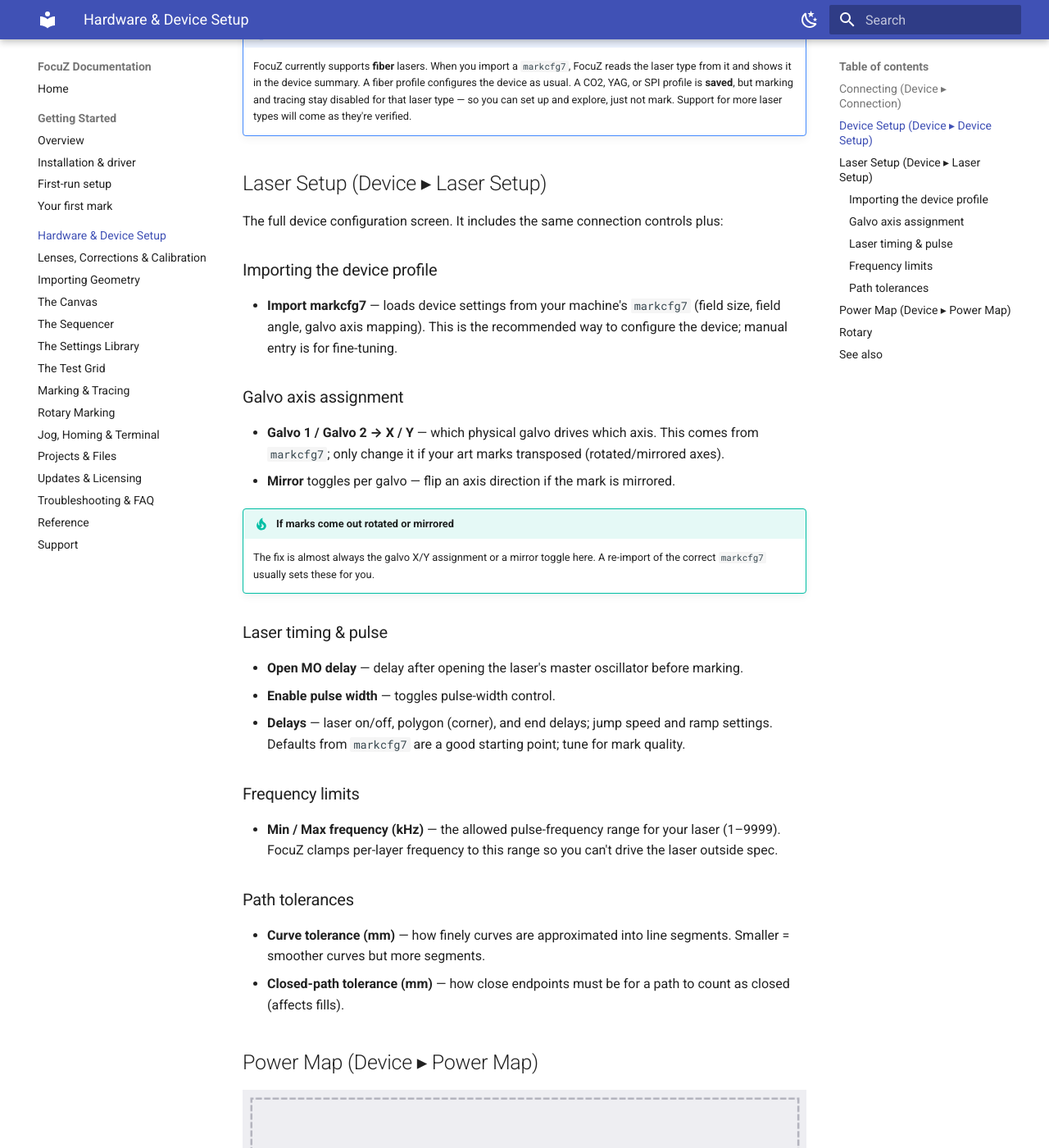
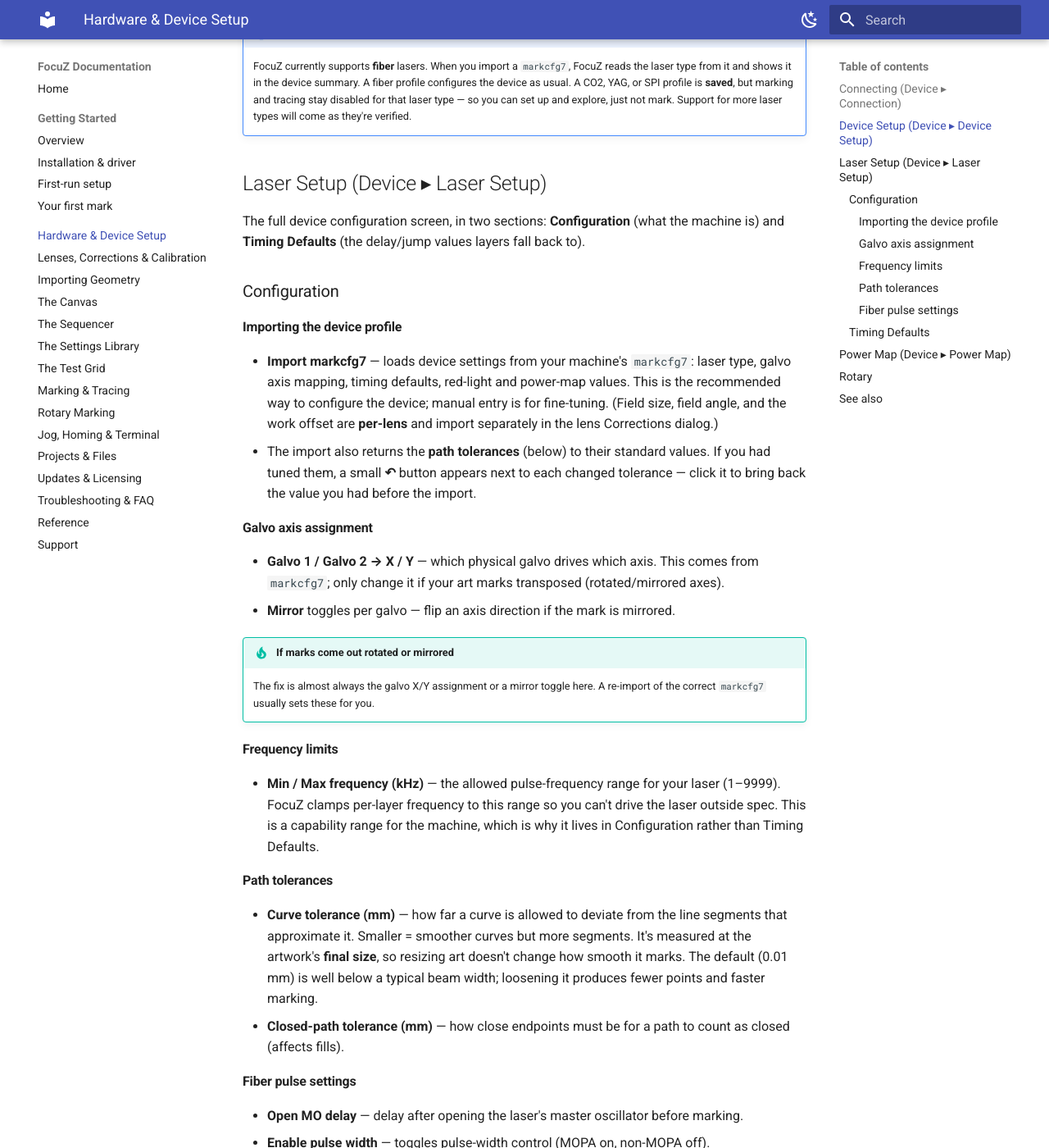
Before and after one commit to Lokahi-Shop/focuz-docs, an MkDocs documentation site: the page built from docs/hardware-setup.md, in a window 1280 px wide and 1400 px high, scrolled down 1294 px. Shown: the whole window at 82% size. Built offline with MkDocs 1.6.1 and Material for MkDocs 9.7.7, drawn with Linux system fonts in a browser that asks for light colours; some of the changed text lies outside the part shown.

Commit message:
Laser Setup: Timing Defaults section + tolerance restore on import (#10)
* Laser Setup: Timing Defaults section, tolerance restore on import, per-lens clarifications

- Split the Laser Setup reference into Configuration and the new Timing
  Defaults section (delay + jump moved there; frequency stays as a
  capability range in Configuration).
- Document that the device import returns path tolerances to standard
  values, with the new one-click restore buttons.
- Correct stale claims: device import does not load field size/angle
  (per-lens now), and the dialog no longer hosts connection controls.

Co-Authored-By: Claude Fable 5 <noreply@anthropic.com>

* Calibration Offset: Apply button now names the target lens

Co-Authored-By: Claude Fable 5 <noreply@anthropic.com>

* Calibration Offset: document the Return to 0,0 checkbox

Co-Authored-By: Claude Fable 5 <noreply@anthropic.com>

* WCS: document the canvas origin as the work-offset reference point

Co-Authored-By: Claude Fable 5 <noreply@anthropic.com>

* Lens field size: document unset semantics and the wrong-size vs wrong-shape split

Co-Authored-By: Claude Opus 5 (1M context) <noreply@anthropic.com>

* Curve tolerance: document it as a deviation measured at final size

Co-Authored-By: Claude Opus 5 (1M context) <noreply@anthropic.com>

* Troubleshooting: power-cycle the controller after EZCad2/LightBurn sessions

Their correction table stays resident in controller RAM and stacks on
FocuZ's own correction until power-off. Confirmed on hardware 2026-07-28.

Co-Authored-By: Claude Fable 5 <noreply@anthropic.com>

* Troubleshooting: FocuZ now resets the controller correction table at connect

Co-Authored-By: Claude Fable 5 <noreply@anthropic.com>

---------

Co-authored-by: Lokahi-Shop <djbfunk@gmail.com>
Co-authored-by: Claude Fable 5 <noreply@anthropic.com>

```diff
--- a/docs/hardware-setup.md
+++ b/docs/hardware-setup.md
@@ -5,8 +5,8 @@ you're setting up for the first time, start with [First-run setup](getting-start
 is the deeper reference.
 
 !!! note "Device vs. lens settings"
-    **Device** settings (here) describe the controller and galvo head — field size, axis mapping, laser
-    timing. **Lens** settings (correction, focal Z) are per-lens and live in
+    **Device** settings (here) describe the controller and galvo head — axis mapping, laser timing,
+    frequency range. **Lens** settings (field size, correction, focal Z) are per-lens and live in
     [Lenses, Corrections & Calibration](lenses-corrections.md).
 
 ## Connecting (Device ▸ Connection)
@@ -39,14 +39,22 @@ to a working configuration and is covered in
 
 ## Laser Setup (Device ▸ Laser Setup)
 
-The full device configuration screen. It includes the same connection controls plus:
+The full device configuration screen, in two sections: **Configuration** (what the machine is) and
+**Timing Defaults** (the delay/jump values layers fall back to).
 
-### Importing the device profile
+### Configuration
 
-- **Import markcfg7** — loads device settings from your machine's `markcfg7` (field size, field angle,
-  galvo axis mapping). This is the recommended way to configure the device; manual entry is for fine-tuning.
+#### Importing the device profile
 
-### Galvo axis assignment
+- **Import markcfg7** — loads device settings from your machine's `markcfg7`: laser type, galvo axis
+  mapping, timing defaults, red-light and power-map values. This is the recommended way to configure the
+  device; manual entry is for fine-tuning. (Field size, field angle, and the work offset are **per-lens**
+  and import separately in the lens Corrections dialog.)
+- The import also returns the **path tolerances** (below) to their standard values. If you had tuned
+  them, a small **↶** button appears next to each changed tolerance — click it to bring back the value
+  you had before the import.
+
+#### Galvo axis assignment
 
 - **Galvo 1 / Galvo 2 → X / Y** — which physical galvo drives which axis. This comes from `markcfg7`; only
   change it if your art marks transposed (rotated/mirrored axes).
@@ -56,24 +64,33 @@ The full device configuration screen. It includes the same connection controls p
     The fix is almost always the galvo X/Y assignment or a mirror toggle here. A re-import of the correct
     `markcfg7` usually sets these for you.
 
-### Laser timing & pulse
+#### Frequency limits
+
+- **Min / Max frequency (kHz)** — the allowed pulse-frequency range for your laser (1–9999). FocuZ clamps
+  per-layer frequency to this range so you can't drive the laser outside spec. This is a capability
+  range for the machine, which is why it lives in Configuration rather than Timing Defaults.
+
+#### Path tolerances
+
+- **Curve tolerance (mm)** — how far a curve is allowed to deviate from the line segments that
+  approximate it. Smaller = smoother curves but more segments. It's measured at the artwork's **final
+  size**, so resizing art doesn't change how smooth it marks. The default (0.01 mm) is well below a
+  typical beam width; loosening it produces fewer points and faster marking.
+- **Closed-path tolerance (mm)** — how close endpoints must be for a path to count as closed (affects
+  fills).
+
+#### Fiber pulse settings
 
 - **Open MO delay** — delay after opening the laser's master oscillator before marking.
-- **Enable pulse width** — toggles pulse-width control.
-- **Delays** — laser on/off, polygon (corner), and end delays; jump speed and ramp settings. Defaults from
-  `markcfg7` are a good starting point; tune for mark quality.
+- **Enable pulse width** — toggles pulse-width control (MOPA on, non-MOPA off).
+- **Laser leak handle** — closes the master oscillator between jobs on lasers that need it.
 
-### Frequency limits
+### Timing Defaults
 
-- **Min / Max frequency (kHz)** — the allowed pulse-frequency range for your laser (1–9999). FocuZ clamps
-  per-layer frequency to this range so you can't drive the laser outside spec.
-
-### Path tolerances
-
-- **Curve tolerance (mm)** — how finely curves are approximated into line segments. Smaller = smoother
-  curves but more segments.
-- **Closed-path tolerance (mm)** — how close endpoints must be for a path to count as closed (affects
-  fills).
+The device-wide **delay** (laser on/off, end, polygon corner) and **jump** (speed, min, max, limit)
+values. Every layer whose Timing Mode is **Device** uses these at mark time; layers with **Custom**
+timing override them per layer (see [Timings](sequencer.md#timings)). Values from a `markcfg7` import
+are a good starting point; tune for mark quality.
 
 ## Power Map (Device ▸ Power Map)
 
```
Also changed, not shown: docs/lenses-corrections.md (+21 -1 lines), docs/troubleshooting.md (+7 -0 lines).
